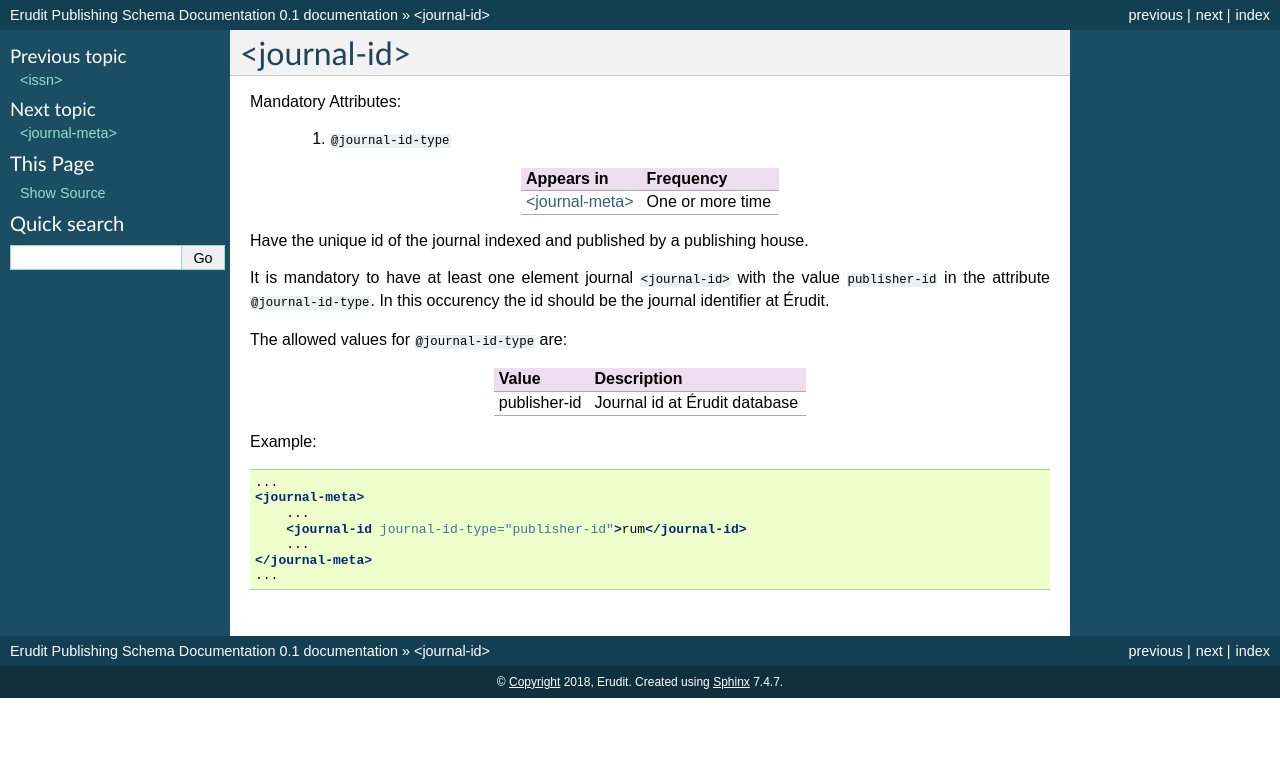
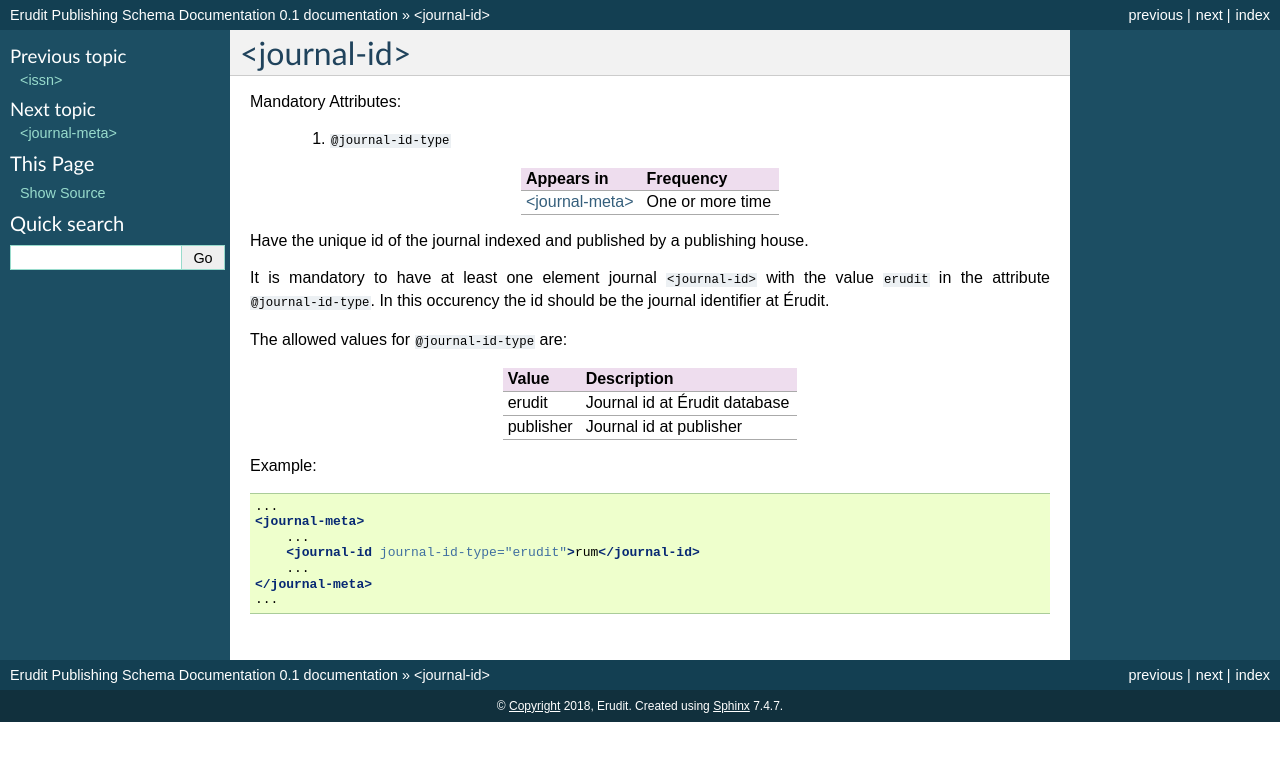
Before and after one commit to erudit/erudit-ps-documentation, a Sphinx documentation site: the page built from docs/source/tagset/element-journal-id.rst, in a window 1280 px wide. Shown: the top 761 px of the page. Built offline with Sphinx 7.4.7, drawn with Linux system fonts in a browser that asks for light colours.

Commit message:
New doc for journal-id

```diff
--- a/docs/source/tagset/element-journal-id.rst
+++ b/docs/source/tagset/element-journal-id.rst
@@ -15,14 +15,16 @@ Mandatory Attributes:
 
 Have the unique id of the journal indexed and published by a publishing house.
 
-It is mandatory to have at least one element journal ``<journal-id>`` with the value ``publisher-id`` in the attribute ``@journal-id-type``. In this occurency the id should be the journal identifier at Érudit.
+It is mandatory to have at least one element journal ``<journal-id>`` with the value ``erudit`` in the attribute ``@journal-id-type``. In this occurency the id should be the journal identifier at Érudit.
 
 The allowed values for ``@journal-id-type`` are:
 
 +---------------+-----------------------------------------+
 | Value         | Description                             |
 +===============+=========================================+
-| publisher-id  | Journal id at Érudit database           |
+| erudit        | Journal id at Érudit database           |
++---------------+-----------------------------------------+
+| publisher     | Journal id at publisher                 |
 +---------------+-----------------------------------------+
 
 Example:
@@ -32,7 +34,7 @@ Example:
     ...
     <journal-meta>
         ...
-        <journal-id journal-id-type="publisher-id">rum</journal-id>
+        <journal-id journal-id-type="erudit">rum</journal-id>
         ...
     </journal-meta>
     ...
```
